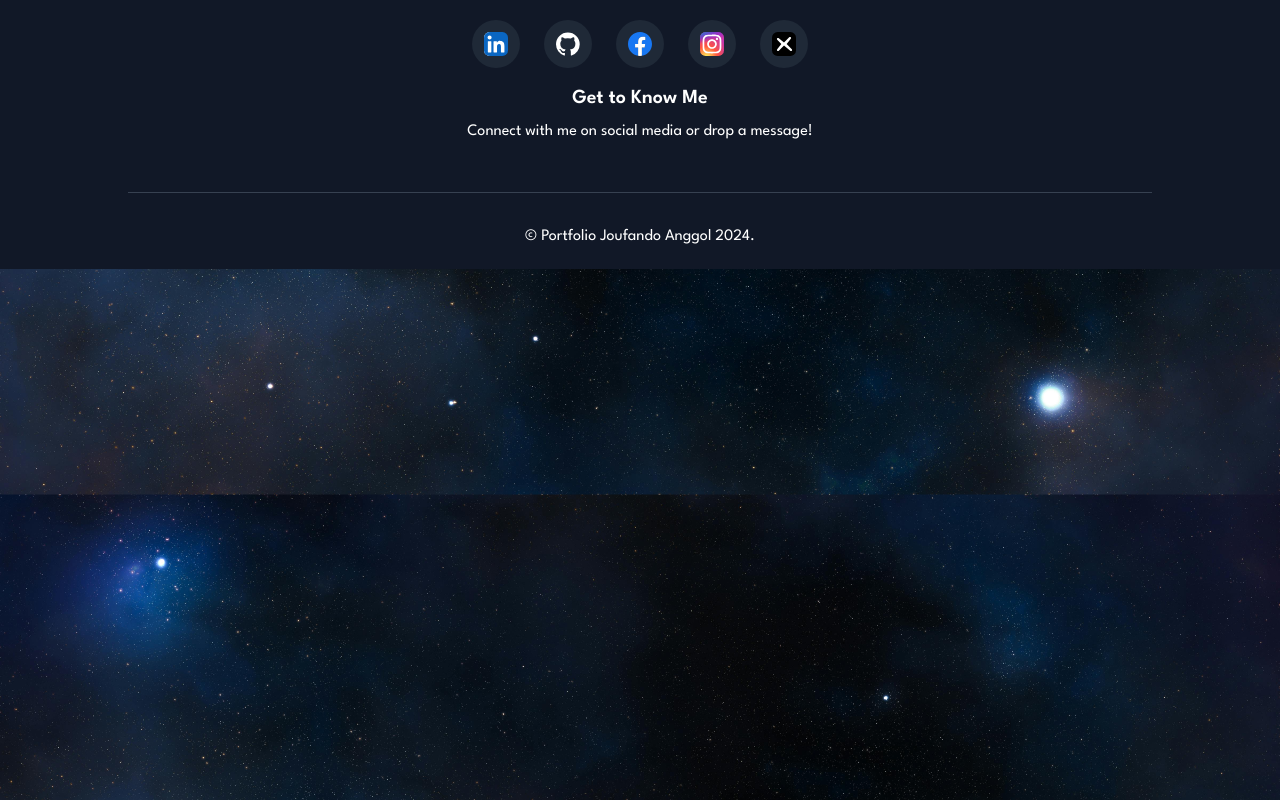
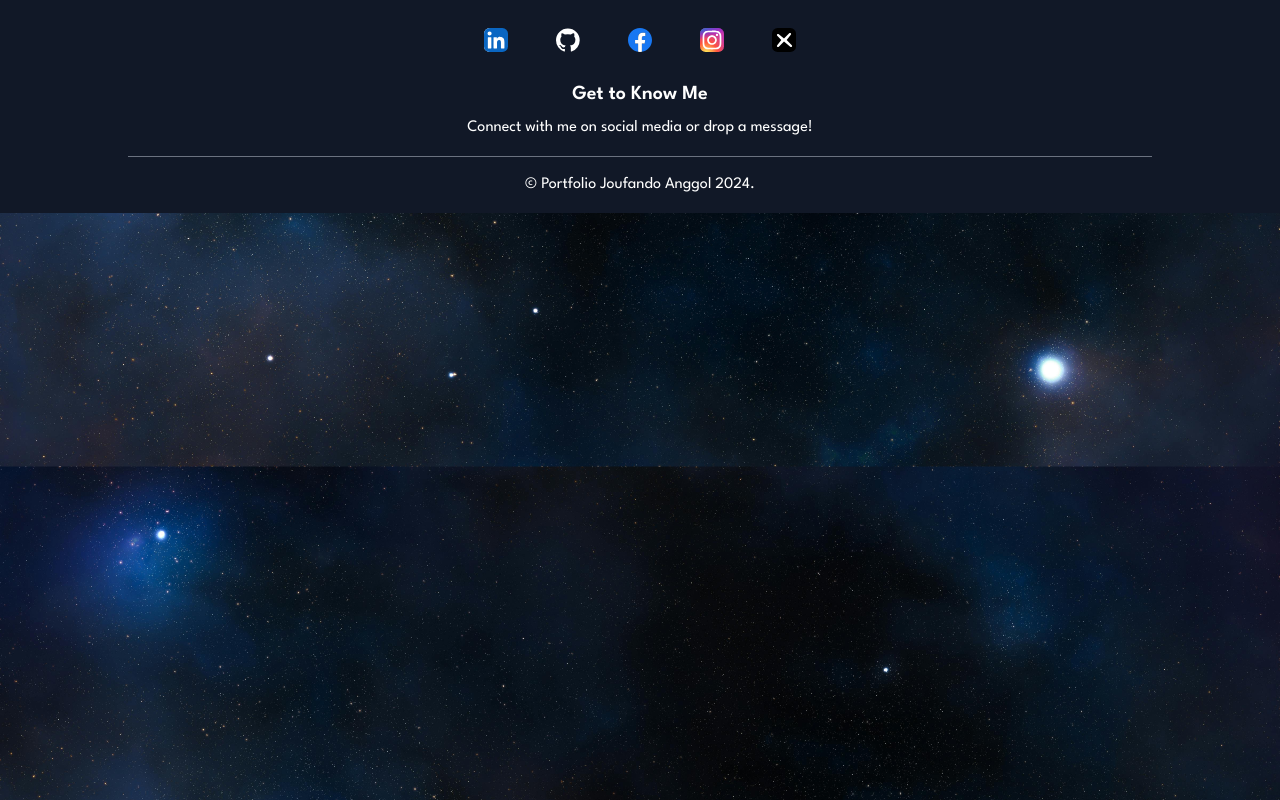
Before and after one commit to Joufando-Anggol/Portofolio-Joufando, a Next.js app in the folder client/: page /Footer in a window 1280 px wide. Built offline with nearby package versions, Linux system fonts and the light colour scheme.

Commit message:
done ui/ux

```diff
--- a/client/components/TextEffect.tsx
+++ b/client/components/TextEffect.tsx
@@ -3,6 +3,7 @@ import { TypeAnimation } from "react-type-animation";
 export default function TextEffect() {
     return (
         <TypeAnimation
+
             sequence={[
                 'Frontend Developer',
                 1500,
@@ -12,7 +13,7 @@ export default function TextEffect() {
                 1500,
             ]}
             speed={50}
-            className="text-[2rem] md:text-[3rem] text-[#55e6a5] font-bold uppercase"
+            className="sm:text-sm md:text-[2rem] text-[#55e6a5] font-bold uppercase"
             repeat={Infinity}
         />
     )
--- a/client/pages/About.tsx
+++ b/client/pages/About.tsx
@@ -11,7 +11,7 @@ export default function About() {
             <div className="grid grid-cols-1 md:grid-cols-2 w-11/12 lg:w-4/5 mx-auto gap-12 items-center">
                 {/* Text Section */}
                 <div className="flex flex-col justify-center items-center text-center md:text-left">
-                    <h2 className="heading text-2xl md:text-4xl lg:text-5xl leading-snug md:leading-normal font-bold text-white mb-12">
+                    <h2 className="heading text-2xl md:text-4xl lg:text-5xl leading-snug md:leading-normal font-bold text-white mb-2">
                         ABOUT <span className="text-cyan-500">ME</span>
                     </h2>
                     <p className="text-base md:text-lg text-[#ffffff92] mb-6">
--- a/client/pages/Footer.tsx
+++ b/client/pages/Footer.tsx
@@ -7,14 +7,14 @@ import XIcon from "../icons/Twitter";
 
 export default function Footer() {
     return (
-        <div className="pt-5 pb-5 bg-gray-900 text-white">
-            <div className="border-b border-gray-700 pb-8 w-4/5 mx-auto">
+        <div className="pt-4 pb-4 bg-gray-900 text-white">
+            <div className="border-b border-gray-500 w-4/5 mx-auto">
                 <div className="flex justify-center space-x-6 mb-4">
                     <a
                         href="https://www.linkedin.com/in/joufando"
                         target="_blank"
                         rel="noopener noreferrer"
-                        className="w-12 h-12 flex items-center justify-center rounded-full bg-gray-800 hover:bg-gray-700 transition"
+                        className="w-12 h-12 flex items-center justify-center rounded-full hover:bg-gray-500 transition"
                     >
                         <LinkedinIcon width="24px" height="24px" />
                     </a>
@@ -22,7 +22,7 @@ export default function Footer() {
                         href="https://github.com/Joufando"
                         target="_blank"
                         rel="noopener noreferrer"
-                        className="w-12 h-12 flex items-center justify-center rounded-full bg-gray-800 hover:bg-gray-700 transition"
+                        className="w-12 h-12 flex items-center justify-center rounded-full hover:bg-gray-500 transition"
                     >
                         <GithubIcon width="24px" height="24px" />
                     </a>
@@ -30,7 +30,7 @@ export default function Footer() {
                         href="https://www.facebook.com/joufando"
                         target="_blank"
                         rel="noopener noreferrer"
-                        className="w-12 h-12 flex items-center justify-center rounded-full bg-gray-800 hover:bg-gray-700 transition"
+                        className="w-12 h-12 flex items-center justify-center rounded-full hover:bg-gray-500 transition"
                     >
                         <FacebookIcon width="24px" height="24px" />
                     </a>
@@ -38,7 +38,7 @@ export default function Footer() {
                         href="https://www.instagram.com/joufando/"
                         target="_blank"
                         rel="noopener noreferrer"
-                        className="w-12 h-12 flex items-center justify-center rounded-full bg-gray-800 hover:bg-gray-700 transition"
+                        className="w-12 h-12 flex items-center justify-center rounded-full hover:bg-gray-500 transition"
                     >
                         <InstagramIcon width="24px" height="24px" />
                     </a>
@@ -46,7 +46,7 @@ export default function Footer() {
                         href="https://www.x.com/joufando/"
                         target="_blank"
                         rel="noopener noreferrer"
-                        className="w-12 h-12 flex items-center justify-center rounded-full bg-gray-800 hover:bg-gray-700 transition"
+                        className="w-12 h-12 flex items-center justify-center rounded-full hover:bg-gray-500 transition"
                     >
                         <XIcon width="24px" height="24px" />
                     </a>
@@ -56,7 +56,7 @@ export default function Footer() {
                     <p className="mb-4">Connect with me on social media or drop a message!</p>
                 </div>
             </div>
-            <div className="text-center mt-8">
+            <div className="text-center mt-4">
                 <p>&copy; Portfolio Joufando Anggol 2024.</p>
             </div>
         </div>
--- a/client/pages/Hero.tsx
+++ b/client/pages/Hero.tsx
@@ -7,7 +7,9 @@ export default function Hero() {
     const cvDownloadLink = "https://drive.google.com/uc?export=download&id=1IpUtnQRIhtntPYU_uyZGgEadU0Glu9Up";
 
     return (
-        <div className="pt-[10rem] pb-[3rem] md:pb-[5rem]">
+        <div className="relative
+        pt-[7.5rem] sm:pt-[7rem] md:pt-[9rem] lg:pt-[11rem] xl:pt-[8rem]
+        text-[1.5rem] sm:text-[1.5rem] md:text-[2rem] lg:text-[1.5rem] xl:text-[1.75rem]">
             <Particle />
             <div className="w-[80%] mx-auto grid lg:grid-cols-2 gap-[3rem] h-full items-center">
                 <div className="flex flex-col justify-center items-start">
```
